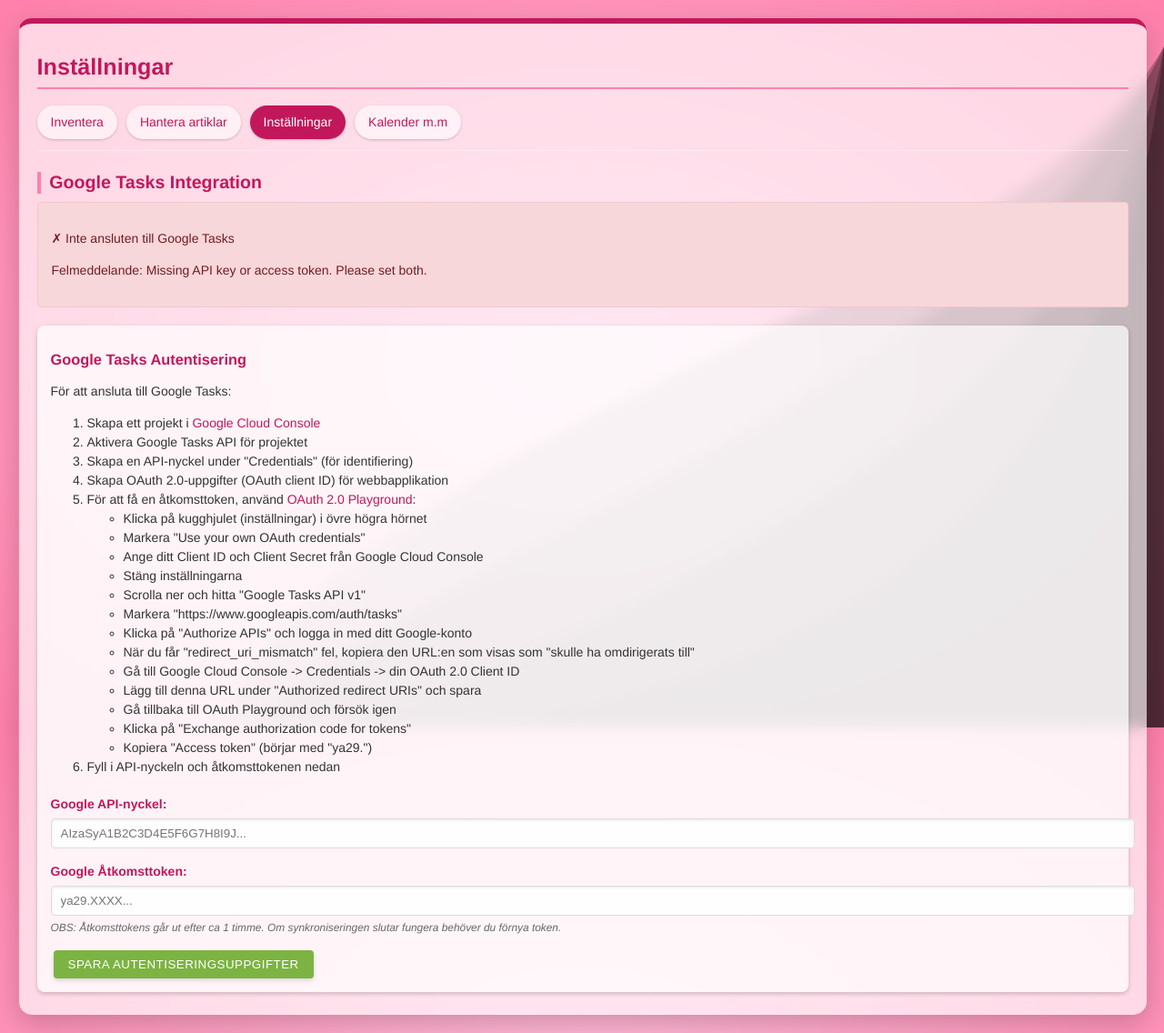
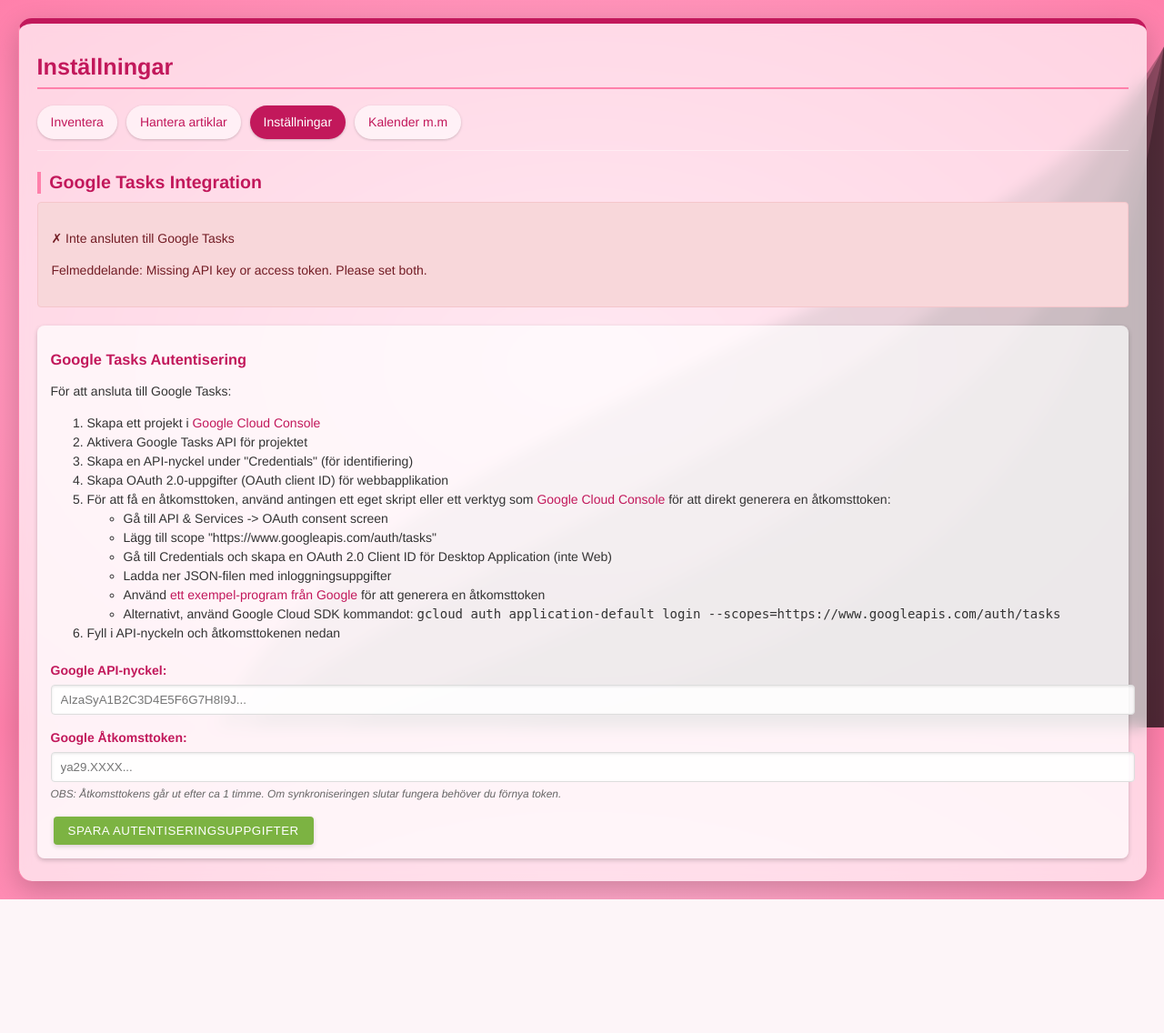
Before and after one commit to snis/inventera, a Flask app: page /settings in a window 1280 px wide. Shown: the whole page at 91% size. After the commit the page ends 989 px from the top, so only its background shows below. Run offline with Flask 3, Linux system fonts and the light colour scheme.

Commit message:
Replace OAuth Playground with direct access token methods
- Remove OAuth Playground instructions that don't work without redirect URIs
- Add alternative methods to obtain an access token via Desktop applications
- Include instructions for using gcloud SDK for token generation
- Provide links to sample applications and scripts
- Update both settings page and README with the new approach

🤖 Generated with [Claude Code](https://claude.ai/code)

Co-Authored-By: Claude <noreply@anthropic.com>

```diff
--- a/app/templates/settings.html
+++ b/app/templates/settings.html
@@ -46,21 +46,14 @@
                     <li>Aktivera Google Tasks API för projektet</li>
                     <li>Skapa en API-nyckel under "Credentials" (för identifiering)</li>
                     <li>Skapa OAuth 2.0-uppgifter (OAuth client ID) för webbapplikation</li>
-                    <li>För att få en åtkomsttoken, använd <a href="https://developers.google.com/oauthplayground/" target="_blank">OAuth 2.0 Playground</a>:
+                    <li>För att få en åtkomsttoken, använd antingen ett eget skript eller ett verktyg som <a href="https://console.cloud.google.com/apis/credentials/consent" target="_blank">Google Cloud Console</a> för att direkt generera en åtkomsttoken:
                         <ul>
-                            <li>Klicka på kugghjulet (inställningar) i övre högra hörnet</li>
-                            <li>Markera "Use your own OAuth credentials"</li>
-                            <li>Ange ditt Client ID och Client Secret från Google Cloud Console</li>
-                            <li>Stäng inställningarna</li>
-                            <li>Scrolla ner och hitta "Google Tasks API v1"</li>
-                            <li>Markera "https://www.googleapis.com/auth/tasks"</li>
-                            <li>Klicka på "Authorize APIs" och logga in med ditt Google-konto</li>
-                            <li>När du får "redirect_uri_mismatch" fel, kopiera den URL:en som visas som "skulle ha omdirigerats till"</li>
-                            <li>Gå till Google Cloud Console -> Credentials -> din OAuth 2.0 Client ID</li>
-                            <li>Lägg till denna URL under "Authorized redirect URIs" och spara</li>
-                            <li>Gå tillbaka till OAuth Playground och försök igen</li>
-                            <li>Klicka på "Exchange authorization code for tokens"</li>
-                            <li>Kopiera "Access token" (börjar med "ya29.")</li>
+                            <li>Gå till API &amp; Services -> OAuth consent screen</li>
+                            <li>Lägg till scope "https://www.googleapis.com/auth/tasks"</li>
+                            <li>Gå till Credentials och skapa en OAuth 2.0 Client ID för Desktop Application (inte Web)</li>
+                            <li>Ladda ner JSON-filen med inloggningsuppgifter</li>
+                            <li>Använd <a href="https://github.com/googlesamples/oauth-apps-for-windows" target="_blank">ett exempel-program från Google</a> för att generera en åtkomsttoken</li>
+                            <li>Alternativt, använd Google Cloud SDK kommandot: <code>gcloud auth application-default login --scopes=https://www.googleapis.com/auth/tasks</code></li>
                         </ul>
                     </li>
                     <li>Fyll i API-nyckeln och åtkomsttokenen nedan</li>
```
Also changed, not shown: GTASKS-README.md (+11 -17 lines).
